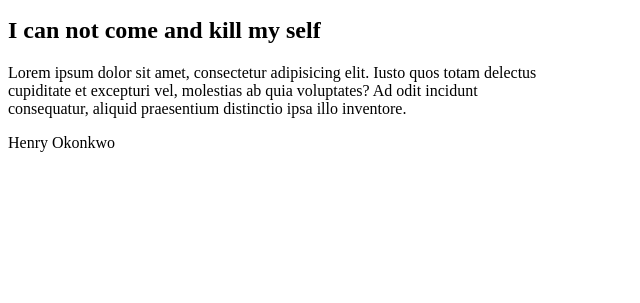
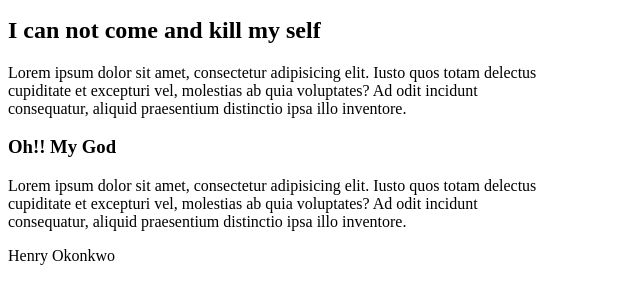
Before and after one commit to Benwaz78/firstGitProject, a plain HTML site: page index.html in a window 1280 px wide. Shown: the part 137-440 px from the top of the page, without its empty margins (0-640 px from the left). Drawn offline with Linux system fonts and the light colour scheme.

```diff
--- a/index.html
+++ b/index.html
@@ -19,6 +19,13 @@
 		consequatur, aliquid praesentium distinctio ipsa illo inventore.
 	</p>
 
+	<h3>Oh!! My God</h3>
+	<p>
+		Lorem ipsum dolor sit amet, consectetur adipisicing elit. Iusto quos totam delectus<br>
+		cupiditate et excepturi vel, molestias ab quia voluptates? Ad odit incidunt<br>
+		consequatur, aliquid praesentium distinctio ipsa illo inventore.
+	</p>
+
 	<p>Henry Okonkwo</p>
 
 </body>
```
